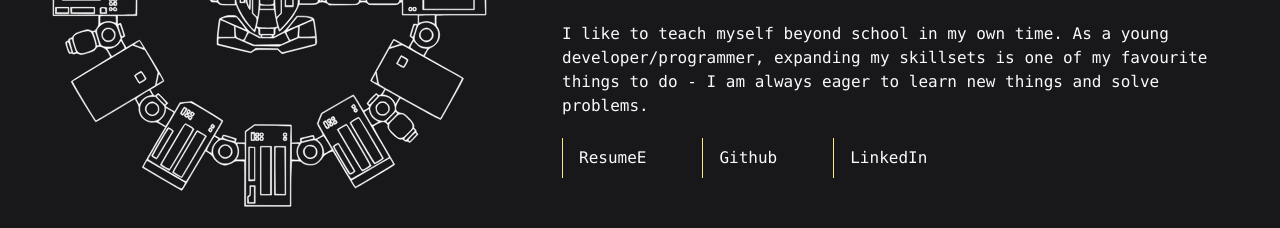
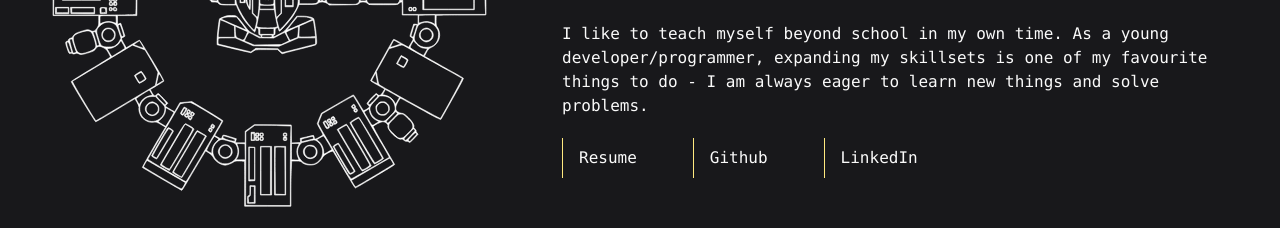
Before and after one commit to ddannyll/horizon, a React (Vite) app: page / in a window 1280 px wide. Shown: the part 1407-1635 px from the top of the page. Built offline with nearby package versions, Linux system fonts and the light colour scheme.

Commit message:
fix type

```diff
--- a/src/components/About.jsx
+++ b/src/components/About.jsx
@@ -45,7 +45,7 @@ export default function About() {
                 </p>
                 <div className="flex gap-x-10 justify-around md:justify-start">
                     <a href={Resume} className="profile-btn">
-                        ResumeE
+                        Resume
                     </a>
                     <a href="" className="profile-btn">
                         Github
```
